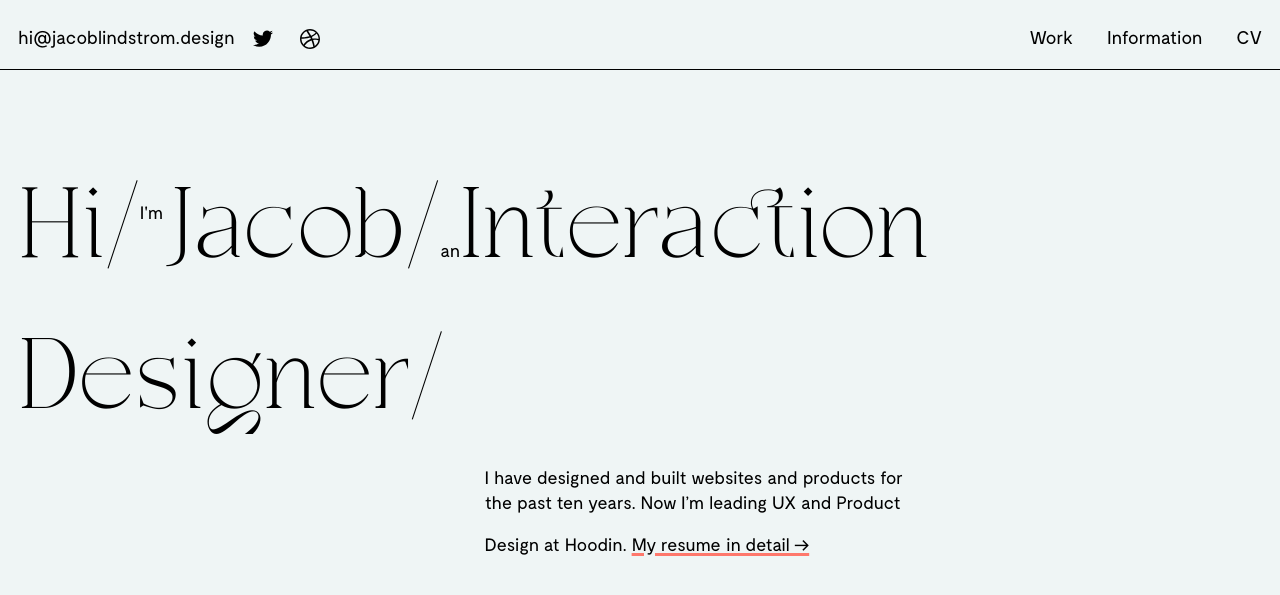
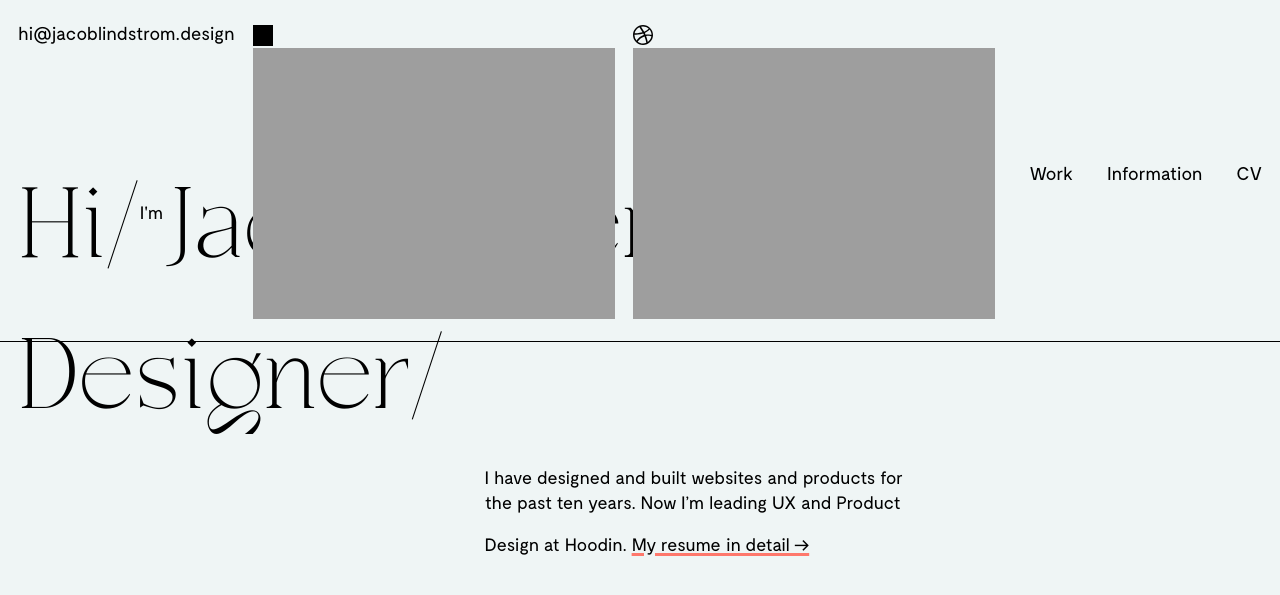
Before and after one commit to jacoblindstrm/jacoblindstrm.github.io, a Jekyll site: the page built from index.html, in a window 1280 px wide. Shown: the top 595 px of the page. Built offline with Jekyll 4.4.1, drawn with Linux system fonts in a browser that asks for light colours; comment, search, counter and statistics services are not loaded.

Commit message:
Update header.html

```diff
--- a/_includes/header.html
+++ b/_includes/header.html
@@ -1,8 +1,12 @@
 <header role="banner">
     <ul class="social">
         <p>{{ site.email }}</p>
-        <li class="twitter"><a href="{{ site.twitter }}" title="Twitter profile" rel="author noopener"></a></li>
-        <li class="dribbble"><a href="{{ site.dribbble }}" title="Dribbble profile" rel="author noopener"></a></li>
+        <li><a href="{{ site.twitter }}" title="Twitter profile" rel="author noopener">
+            <img src="{{ "/assets/icons/twitter.svg" | relative_path" }} alt="Twitter logotype"/>
+        </a></li>
+        <li class="dribbble"><a href="{{ site.dribbble }}" title="Dribbble profile" rel="author noopener">
+            <img src="{{ "/assets/icons/dribbble.svg" | relative_path" }} alt="Dribbble logotype"/>
+        </a></li>
     </ul>
     {% include nav.html %}
 </header>
```
